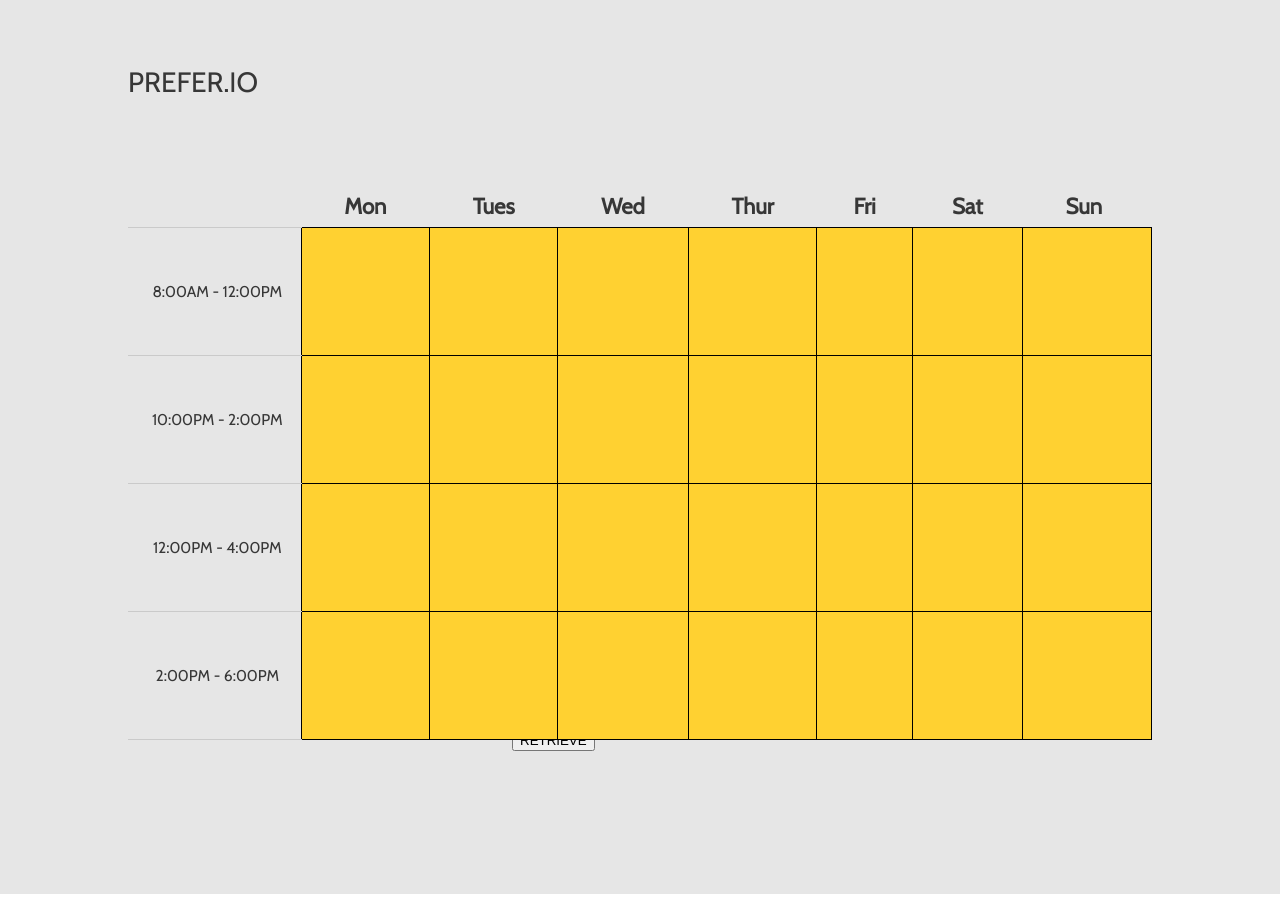
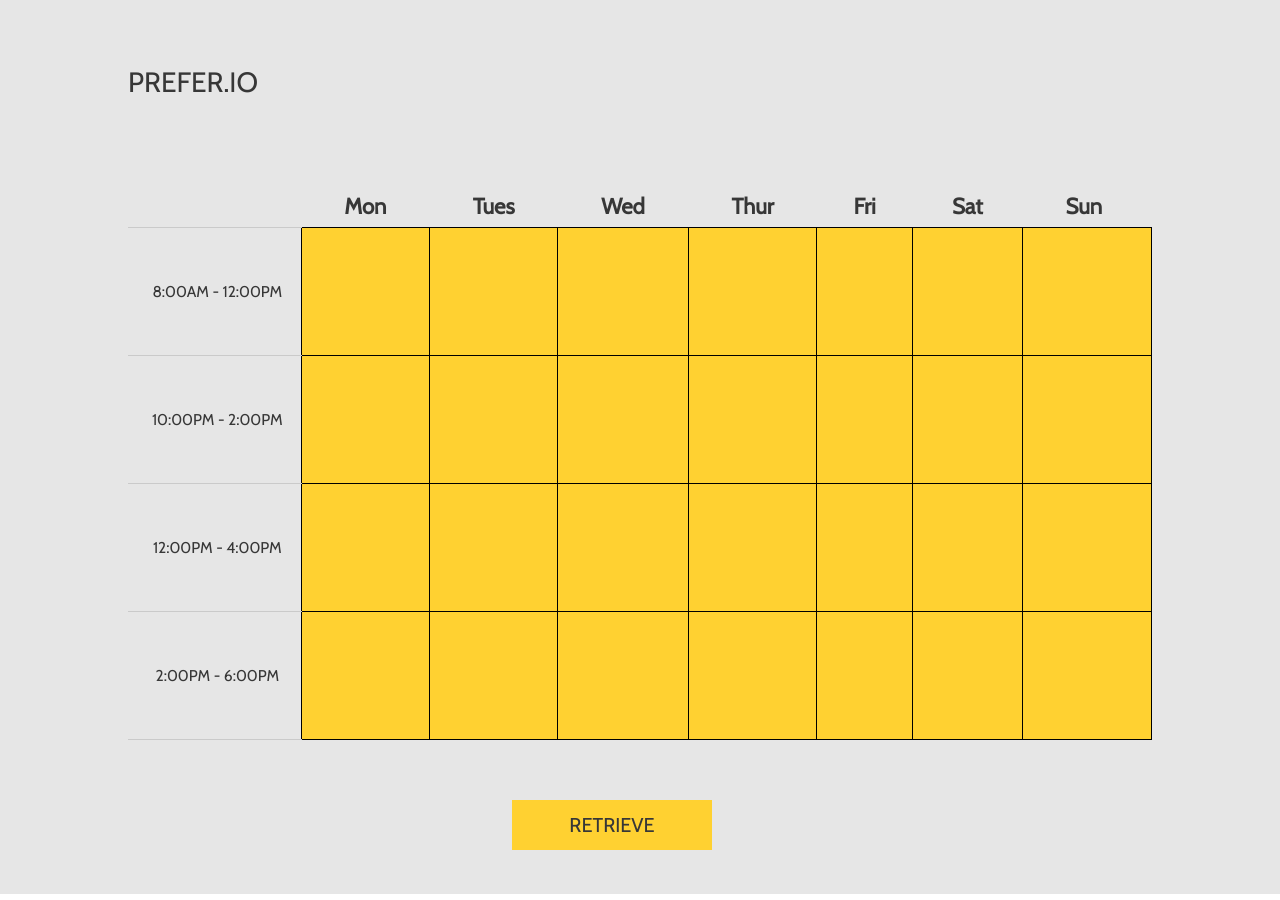
Before and after one commit to CollinsMathews/CollinsMathews.github.io, a plain HTML site: page employer_page.html in a window 1280 px wide. Drawn offline with nearby package versions, Linux system fonts and the light colour scheme.

Commit message:
Update style.css

```diff
--- a/style.css
+++ b/style.css
@@ -201,4 +201,20 @@ button#demo-show-toast {
   font-size: 20px;
   font-family: "cabin", sans-serif;
   height: 50px;
+  box-shadow: none !important;
 }
+
+button#submit_button{
+  width: 200px;
+  background-color: #ffd131;
+  border: none;
+  color: #373737;
+  margin: 70px 0px 50px 0px !important;
+  text-align: center;
+  text-decoration: none;
+  display: inline-block;
+  font-size: 20px;
+  font-family: "cabin", sans-serif;
+  height: 50px;
+
+}
```
